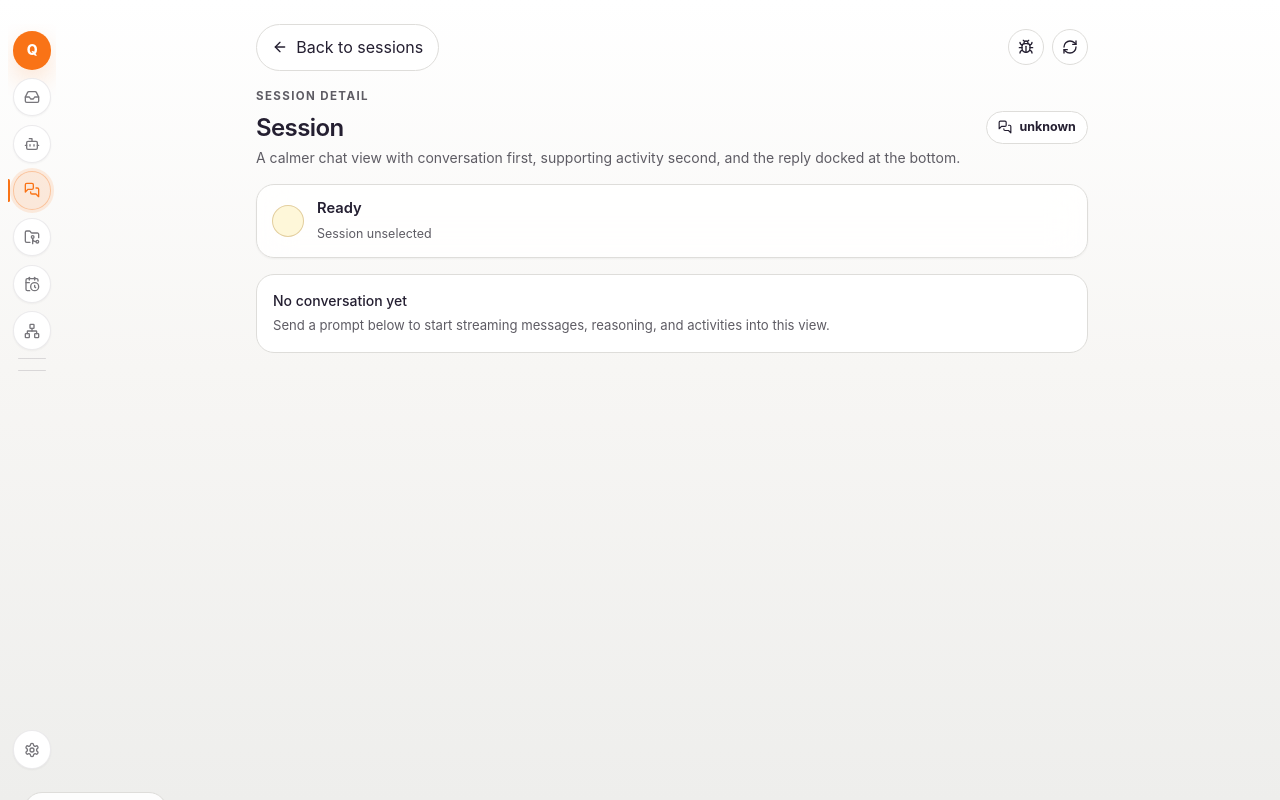
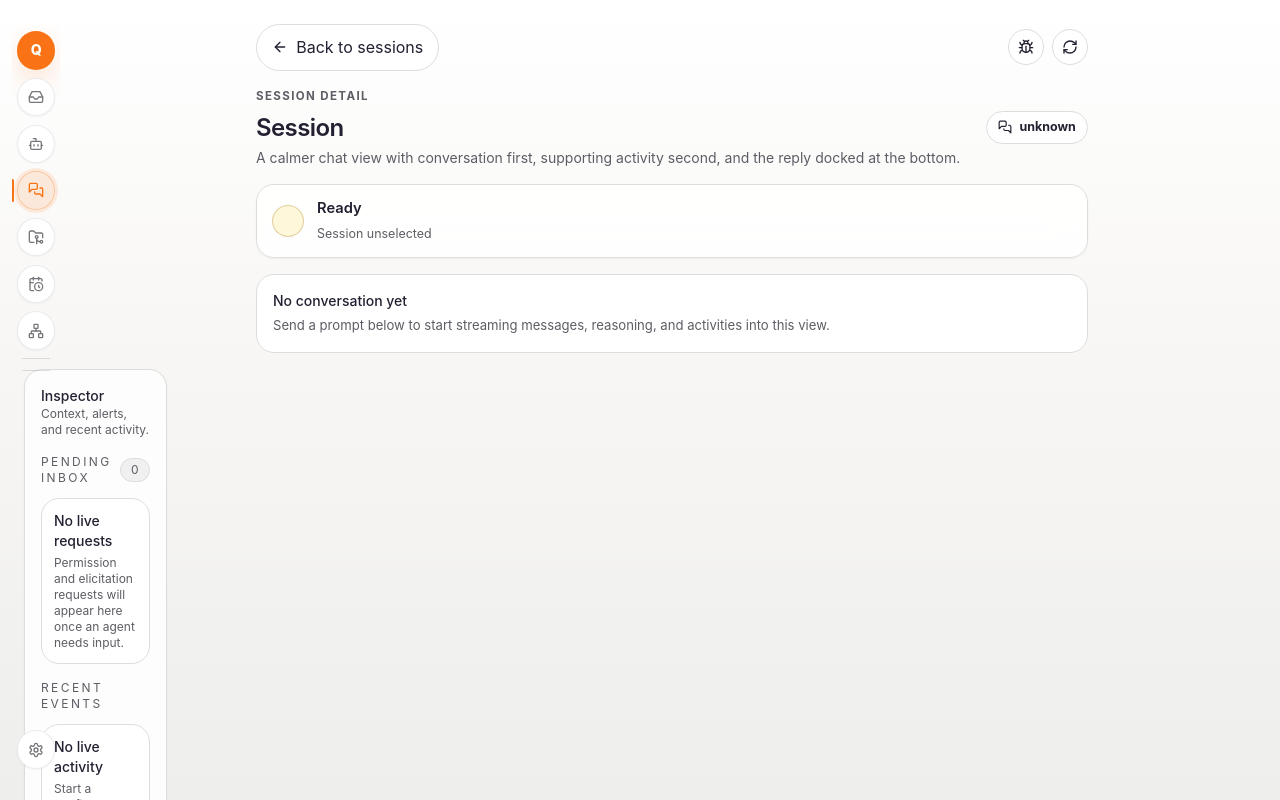
Before and after one commit to querymt/querymt-desktop, a SvelteKit app: page /sessions/1/1 in a window 1280 px wide. Shown: the top 800 px of the page. Built offline with nearby package versions, Linux system fonts and the light colour scheme.

Commit message:
refactor: left rail finalized

```diff
--- a/src/app.css
+++ b/src/app.css
@@ -180,6 +180,26 @@ select {
 
 .app-grid {
   align-items: start;
+  min-height: calc(100dvh - 2rem);
+}
+
+@media (min-width: 1024px) {
+  .app-grid {
+    min-height: calc(100dvh - 3rem);
+  }
+}
+
+.app-shell-custom-titlebar .app-grid {
+  min-height: 100%;
+}
+
+.app-shell-custom-titlebar.app-shell-maximized .app-grid {
+  min-height: 100%;
+}
+
+.app-icon-rail-spacer {
+  width: 48px;
+  min-width: 48px;
 }
 
 .page-width-wide {
@@ -380,6 +400,8 @@ html:has(.app-shell-custom-titlebar) body {
 
 @media (min-width: 1024px) {
   .app-shell-custom-titlebar {
+    display: flex;
+    flex-direction: column;
     padding-top: 3.5rem;
   }
 
@@ -2794,9 +2816,9 @@ summary:focus-visible {
 }
 
 .app-icon-rail {
-  position: sticky;
-  top: var(--app-shell-inset);
-  align-self: start;
+  position: fixed;
+  top: 1rem;
+  left: 0.5rem;
   display: flex;
   width: 48px;
   height: calc(100dvh - 2rem);
@@ -2806,7 +2828,6 @@ summary:focus-visible {
   align-items: center;
   gap: 0.65rem;
   overflow: hidden;
-  margin-left: -1rem;
   padding: 0.45rem 0;
   z-index: 25;
 }
@@ -3063,23 +3084,30 @@ summary:focus-visible {
 
 @media (min-width: 1024px) {
   .app-icon-rail {
+    top: 1.5rem;
+    left: 0.75rem;
     height: calc(100dvh - 3rem);
     max-height: calc(100dvh - 3rem);
   }
 
   .app-shell-custom-titlebar .app-icon-rail {
+    top: calc(12px + 3.5rem);
+    left: calc(12px + 0.75rem);
     height: calc(100dvh - 24px - 5rem);
     max-height: calc(100dvh - 24px - 5rem);
   }
 
   .app-shell-custom-titlebar.app-shell-maximized .app-icon-rail {
+    top: 3.5rem;
+    left: 0.75rem;
     height: calc(100dvh - 5rem);
     max-height: calc(100dvh - 5rem);
   }
 }
 
 @media (max-width: 1023px) {
-  .app-icon-rail {
+  .app-icon-rail,
+  .app-icon-rail-spacer {
     display: none;
   }
 }
--- a/src/routes/+layout.svelte
+++ b/src/routes/+layout.svelte
@@ -48,7 +48,7 @@
   const isSessionCancellable = $derived(
     isActiveSessionRoute && CANCELLABLE_RUN_STATES.has(agentsStore.activeSession.runState)
   );
-  const layoutClass = 'grid min-h-[calc(100vh-2rem)] grid-cols-1 gap-4 lg:grid-cols-[48px_minmax(0,1fr)] 2xl:grid-cols-[48px_minmax(0,1fr)_280px]';
+  const layoutClass = 'grid grid-cols-1 gap-4 lg:grid-cols-[48px_minmax(0,1fr)] 2xl:grid-cols-[48px_minmax(0,1fr)_280px]';
 
   const section = $derived.by(() => {
     if (pathname.startsWith('/sessions/')) {
@@ -205,7 +205,6 @@
 
 <Tooltip.Provider>
   <div class={`app-shell min-h-screen p-4 lg:p-6 ${windowDecorationsStore.usesCustomTitlebar ? `app-shell-custom-titlebar ${windowMaximized ? 'app-shell-maximized' : ''}` : ''}`}>
-    <div class={`app-grid grid ${layoutClass}`}>
     <RecentSessionRail
       current={section}
       sessions={agentsStore.sessions}
@@ -214,6 +213,9 @@
       currentSessionId={currentRailSessionId}
       onOpenSession={(session) => agentsStore.acknowledgeSession(session.agentId, session.sessionId)}
     />
+
+    <div class={`app-grid grid ${layoutClass}`}>
+      <div class="app-icon-rail-spacer" aria-hidden="true"></div>
 
       <div class="flex min-w-0 flex-col gap-4">
         <main class="min-h-0 flex-1">
```
Lines whose indentation alone changed are shown as unchanged.
